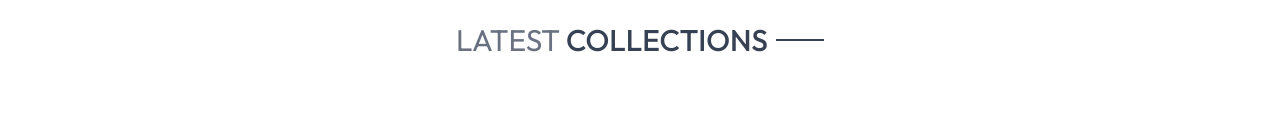
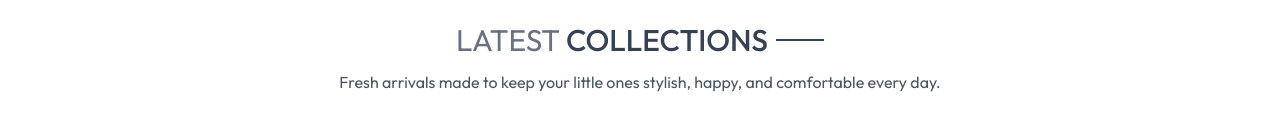
Before and after one commit to Malshi623/-Full-Stack-E-commerce-Website-Using-React-JS-MERN-Stack-eCommerce-Project, a React (Vite) app in the folder frontend/: page / in a window 1280 px wide. Shown: the part 542-672 px from the top of the page. Built offline with nearby package versions, Linux system fonts and the light colour scheme.

Commit message:
FS-ECW-FE-Get latest products data from products variable

```diff
--- a/frontend/components/LatestCollection.jsx
+++ b/frontend/components/LatestCollection.jsx
@@ -1,4 +1,4 @@
-import React, { useContext } from 'react'
+import React, { useContext, useEffect, useState } from 'react'
 import { ShopContext } from '../context/ShopContext'
 import Title from './Title';
 
@@ -7,6 +7,12 @@ const LatestCollection = () => {
     /*Get products data from Context API */
     const {products} = useContext(ShopContext);
 
+    /*Get products from products variable to add 10 latest products in page */
+    const [latestProducts,setLatestProducts] = useState([]);
+    useEffect(()=>{
+      setLatestProducts(products.slice(0,10));
+    },[])
+
     /*check products were added */
     /*console.log(products);*/
 
@@ -14,6 +20,9 @@ const LatestCollection = () => {
     <div className='my-10'>
       <div className='text-center py-8 text-3xl'>
         <Title text1={'LATEST'} text2={'COLLECTIONS'}/>
+        <p className='w-3/4 m-auto text-xs sm:text-sm md:text-base text-gray-600'>
+          Fresh arrivals made to keep your little ones stylish, happy, and comfortable every day.
+        </p>
       </div>
     </div>
   )
```
